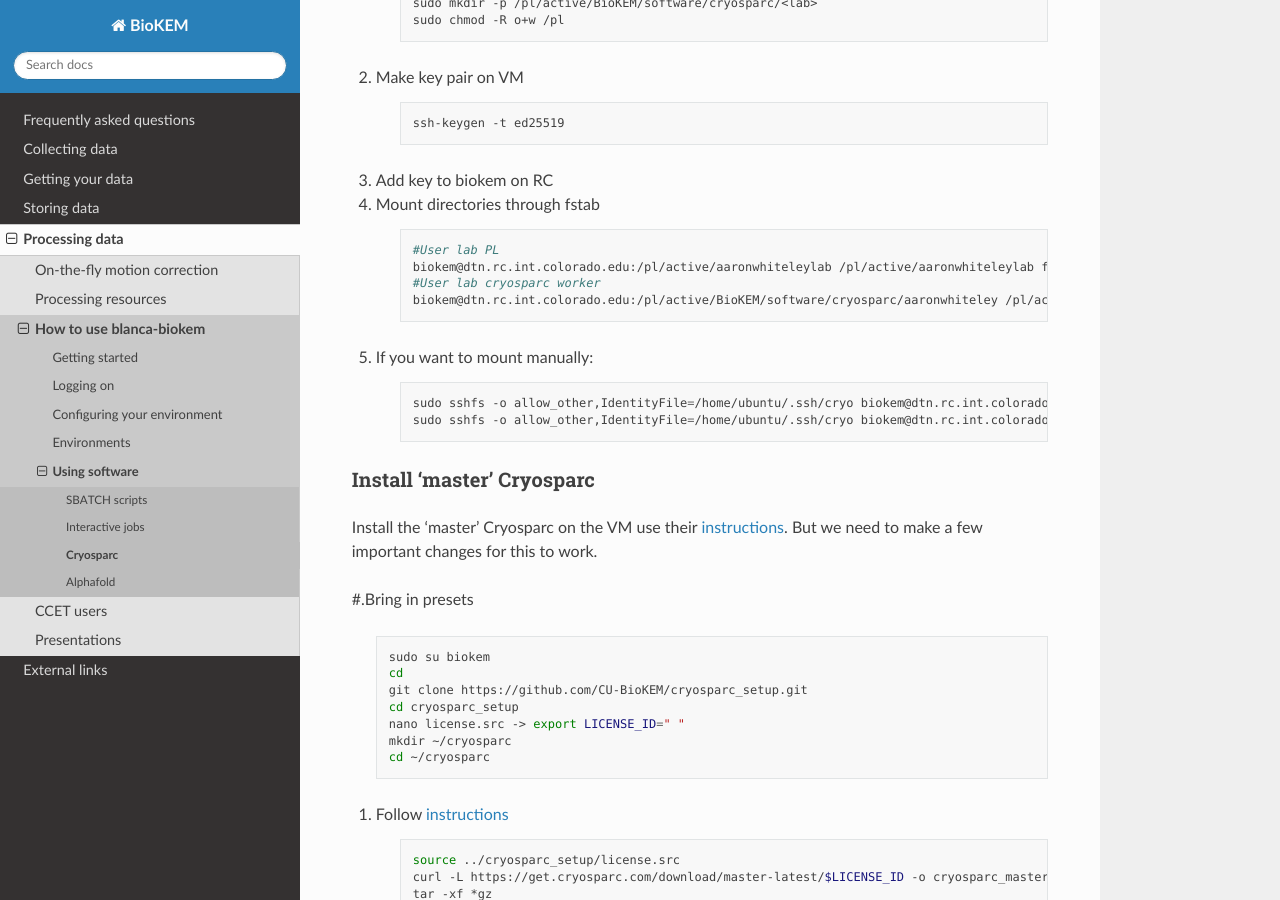
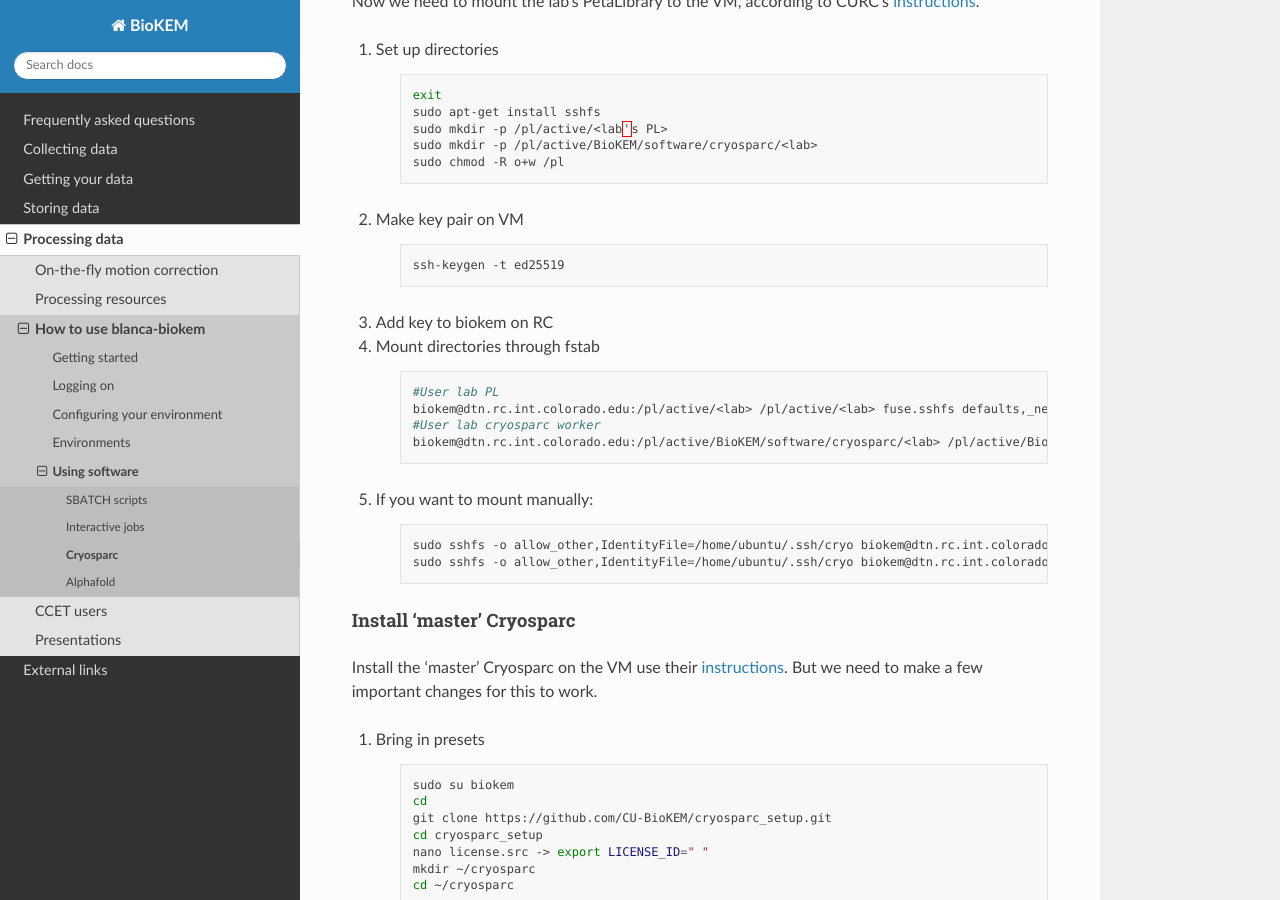
Before and after one commit to CU-BioKEM/user-guide, a Sphinx documentation site: the page built from docs/source/processing/using_software/cryosparc.rst, in a window 1280 px wide and 900 px high, scrolled down 2853 px. Built offline with Sphinx 7.4.7 and the Read the Docs theme 2.0.0, drawn with Linux system fonts in a browser that asks for light colours; some of the changed text lies outside the part shown.

Commit message:
updating cryosparc docs

```diff
--- a/docs/source/processing/using_software/cryosparc.rst
+++ b/docs/source/processing/using_software/cryosparc.rst
@@ -166,9 +178,9 @@ Now we need to mount the lab's PetaLibrary to the VM, according to CURC's
     .. code-block:: bash
 
       #User lab PL
-      biokem@dtn.rc.int.colorado.edu:/pl/active/aaronwhiteleylab /pl/active/aaronwhiteleylab fuse.sshfs defaults,_netdev,allow_other,default_permissions,identityfile=/home/ubuntu/.ssh/cryo,uid=biokem,gid=biokempgrp 0 0
+      biokem@dtn.rc.int.colorado.edu:/pl/active/<lab> /pl/active/<lab> fuse.sshfs defaults,_netdev,allow_other,default_permissions,identityfile=/home/ubuntu/.ssh/cryo,uid=biokem,gid=biokempgrp 0 0
       #User lab cryosparc worker
-      biokem@dtn.rc.int.colorado.edu:/pl/active/BioKEM/software/cryosparc/aaronwhiteley /pl/active/BioKEM/software/cryosparc/aaronwhiteley fuse.sshfs defaults,_netdev,allow_other,default_permissions,identityfile=/home/ubuntu/.ssh/cryo,uid=biokem,gid=biokempgrp 0 0
+      biokem@dtn.rc.int.colorado.edu:/pl/active/BioKEM/software/cryosparc/<lab> /pl/active/BioKEM/software/cryosparc/<lab> fuse.sshfs defaults,_netdev,allow_other,default_permissions,identityfile=/home/ubuntu/.ssh/cryo,uid=biokem,gid=biokempgrp 0 0
 
 #. If you want to mount manually:
 
@@ -184,7 +196,7 @@ Install 'master' Cryosparc
 Install the 'master' Cryosparc on the VM use their `instructions <https://guide.cryosparc.com/setup-configuration-and-management/how-to-download-install-and-configure/downloading-and-installing-cryosparc>`_.
 But we need to make a few important changes for this to work.
 
-#.Bring in presets
+#. Bring in presets
 
     .. code-block:: bash
 
```
Also changed, not shown: other parts of docs/source/processing/using_software/cryosparc.rst (+12 -0 lines).
